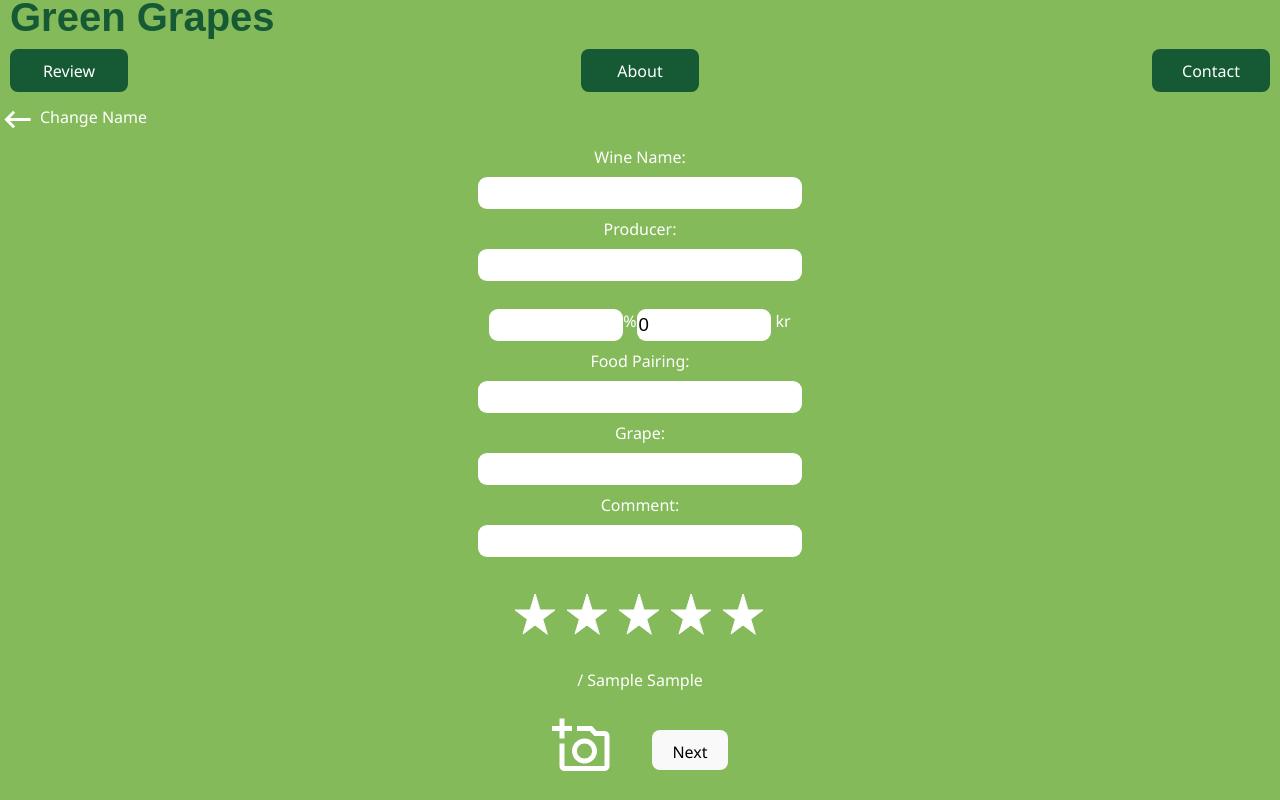
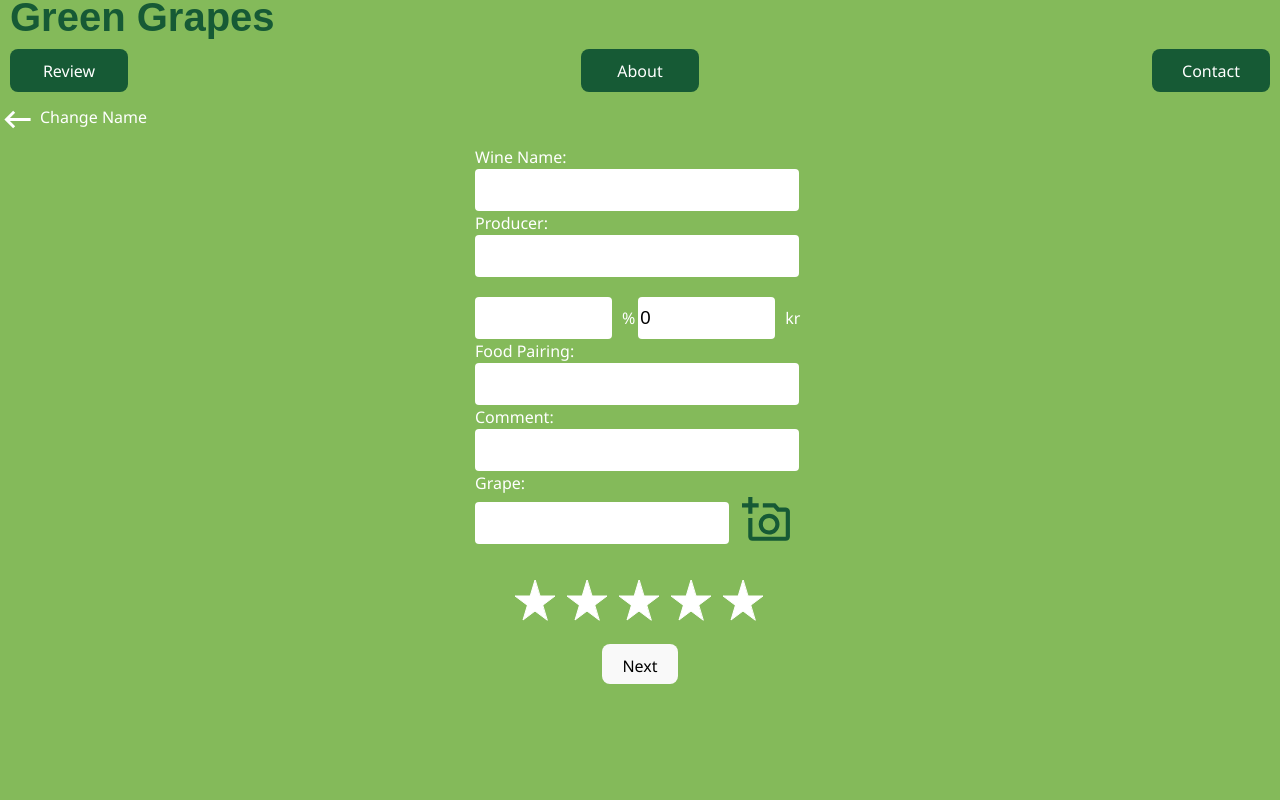
Before and after one commit to miravit/GreenGrapes_WineReviews, a React (Vite) app in the folder frontend/: page /review in a window 1280 px wide. Both pictures are taken after typing "Sample", "Sample" into the empty fields and a click on the button "Submit". Built offline with nearby package versions, Linux system fonts and the light colour scheme; no server answers; a web font is replaced by a local one.

Commit message:
style : form styling

```diff
--- a/frontend/src/components/Form.tsx
+++ b/frontend/src/components/Form.tsx
@@ -5,14 +5,12 @@ import PhotoUploader from "./PhotoUploader";
 import { ReviewDispatchContext } from "../contexts/ReviewDispatchContext";
 import { ActionType } from "../reducers/ReviewsReducer";
 import { useForm, Controller } from "react-hook-form";
-import { ReviewReducerContext } from "../contexts/ReviewContext";
 
 interface FormProps {
   onNextButtonClick: () => void;
 }
 
 export const Form = ({ onNextButtonClick }: FormProps) => {
-  const { review } = useContext(ReviewReducerContext);
   const dispatch = useContext(ReviewDispatchContext);
   const [clicked, setClicked] = useState([false, false, false, false, false]);
   const [ratingNumber, setRatingNumber] = useState(0);
@@ -85,6 +83,7 @@ export const Form = ({ onNextButtonClick }: FormProps) => {
           onSubmit={handleSubmit(onSubmit)}
           encType="multipart/form-data"
         >
+          <div className="formWrapper">
             <label>Wine Name:</label>
             <Controller
               name="wineName"
@@ -153,13 +152,20 @@ export const Form = ({ onNextButtonClick }: FormProps) => {
               render={({ field }) => <input {...field} type="text" />}
             />
 
+            <label>Comment:</label>
+            <Controller
+              name="comment"
+              control={control}
+              render={({ field }) => <input {...field} type="text" />}
+            />
             <label>Grape:</label>
+            <div className="grape-photo-wrapper">
               <Controller
                 name="grape"
                 control={control}
                 render={({ field }) => (
                   <>
-                <input {...field} type="text" />
+                    <input {...field} type="text" className="grapeInput" />
                     {errors.grape && (
                       <p className="error">{errors.grape.message}</p>
                     )}
@@ -167,13 +173,8 @@ export const Form = ({ onNextButtonClick }: FormProps) => {
                 )}
                 rules={{ required: "Grape is required" }}
               />
-
-          <label>Comment:</label>
-          <Controller
-            name="comment"
-            control={control}
-            render={({ field }) => <input {...field} type="text" />}
-          />
+              <PhotoUploader />
+            </div>
             <div className="rating">
               <svg xmlns="http://www.w3.org/2000/svg" className="star">
                 <polygon
@@ -203,10 +204,10 @@ export const Form = ({ onNextButtonClick }: FormProps) => {
                 />
               </svg>
             </div>
-          <p>{"/ " + review.firstname + " " + review.lastname}</p>
+
             <div className="button-container">
-            <PhotoUploader />
               <button type="submit">Next</button>
+            </div>
           </div>
         </FormStyled>
       </div>
--- a/frontend/src/components/styled/FormStyled.tsx
+++ b/frontend/src/components/styled/FormStyled.tsx
@@ -11,29 +11,28 @@ export const FormStyled = styled.form`
 
   input {
     width: 320px;
-    height: 30px;
-    border-radius: 9px;
+    height: 40px;
+    border-radius: 4px;
     border: none;
+  }
+
+  .formWrapper {
+    display: flex;
+    flex-direction: column;
   }
 
   .small-input-container {
     display: flex;
-    flex-direction: row;
+    align-items: center;
     margin-top: 20px;
 
     input {
-      width: 130px;
+      width: 133px;
+      margin-right: 10px;
+      margin-left: 0px;
     }
-    .percentage-label {
-    }
-    .percentage {
-      margin-right: 4px;
-    }
-    .price-label {
-      margin-left: 5px;
-    }
-    .price {
-      margin-left: 20px;
+    label {
+      padding-right: 3px;
     }
   }
 
@@ -70,13 +69,30 @@ export const FormStyled = styled.form`
     fill: #ffffff;
   }
 
+  .grape-photo-wrapper {
+    display: flex;
+    flex-direction: row;
+    justify-content: space-between;
+    align-items: center;
+
+    .grapeInput {
+      width: 250px;
+    }
+  }
+
+  svg.photo-icon {
+    font-size: 50px;
+    color: ${theme.buttonColor};
+  }
+
   .clickedstar {
-    stroke: #e64caa;
-    fill: #e64caa;
+    stroke: ${theme.buttonColor};
+    fill: ${theme.buttonColor};
   }
 
   .button-container {
     display: flex;
+    justify-content: center;
     .photo-icon {
       font-size: 60px;
       padding-right: 40px;
```
Lines whose indentation alone changed are shown as unchanged.
